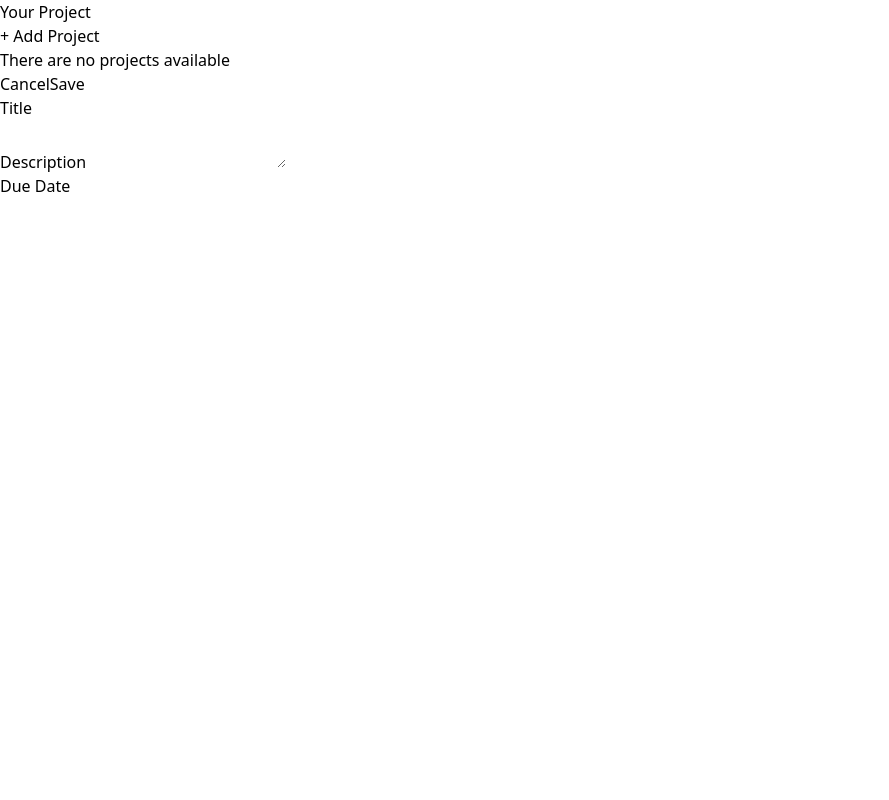
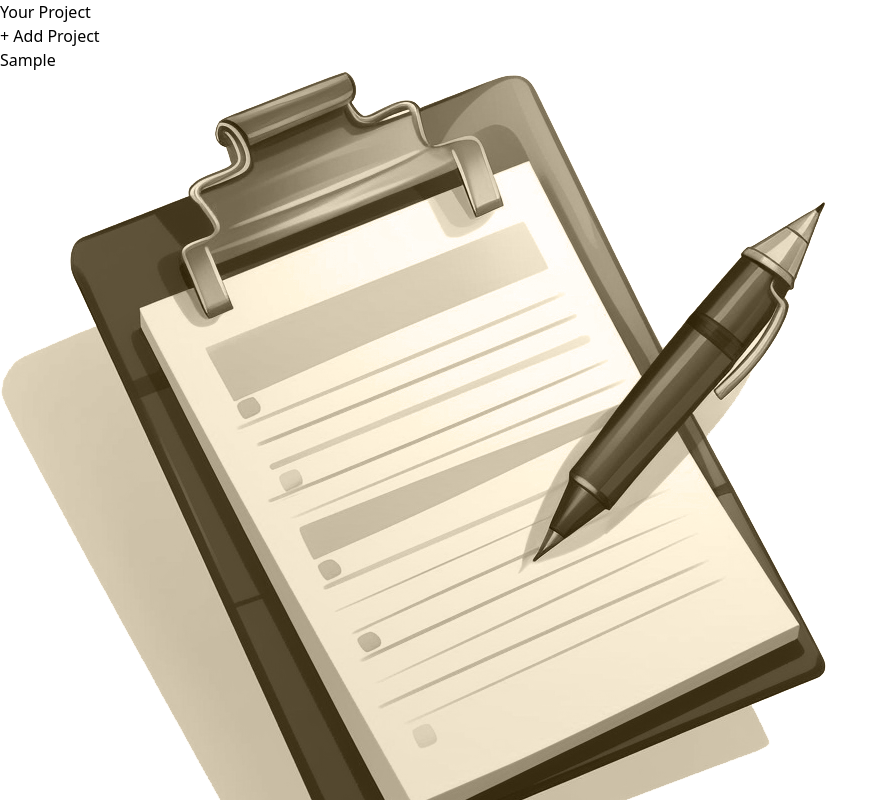
Before and after one commit to devromarc/ReactPractice-TodoApp, a React (Vite) app: page / in a window 1280 px wide. Shown: the top 800 px of the page, without its empty margins (0-889 px from the left). Built offline with nearby package versions, Linux system fonts and the light colour scheme.

Commit message:
Made newState for projects and component rendering

```diff
--- a/src/App.jsx
+++ b/src/App.jsx
@@ -4,36 +4,35 @@ import NewProject from "./components/NewProject";
 import SideBar from "./components/SideBar";
 
 function App() {
-  const [projectList, setProjectList] = useState([]);
-  const [newProject, setNewProject] = useState({
-    title: "",
-    description: "",
-    date: "",
+  const [projectsState, setProjectsState] = useState({
+    selectedProjectID: undefined,
+    projects: [],
   });
 
   // const isThereProjects = projectList.length <= 0;
+  function handleAddingNewProject() {
+    setProjectsState((prevState) => {
+      return {
+        ...prevState,
+        selectedProjectID: null,
+        projects: [],
+      };
+    });
+  }
 
-  function handleSaveProject() {
-    setProjectList((prevState) => [newProject, ...prevState]);
+  let content;
+  if (projectsState.selectedProjectID === undefined) {
+    content = <LandingPage onAddProject={handleAddingNewProject} />;
+  }
+  if (projectsState.selectedProjectID === null) {
+    content = <NewProject />;
   }
 
   return (
     <main className="h-screen my-8 flex gap-8">
-      <SideBar projects={projectList} />
-      {/* {isThereProjects ? (
-        <LandingPage />
-      ) : (
-        <NewProject
-          onSetNewProject={setNewProject}
-          projectData={newProject}
-          onSaveProj={handleSaveProject}
-        />
-      )} */}
-      <NewProject
-        onSetNewProject={setNewProject}
-        projectData={newProject}
-        onSaveProj={handleSaveProject}
-      />
+      <SideBar onAddProject={handleAddingNewProject} />
+
+      {content}
     </main>
   );
 }
--- a/src/components/LandingPage.jsx
+++ b/src/components/LandingPage.jsx
@@ -2,7 +2,7 @@ import React from "react";
 import logo from "/logo.png";
 import Button from "./utils/Button";
 
-const LandingPage = () => {
+const LandingPage = ({ onAddProject }) => {
   return (
     <div className="mt-24 text-center w-2/3">
       <img
@@ -17,7 +17,7 @@ const LandingPage = () => {
         Select Project or Get Started with a New one.
       </p>
       <p className="mt-8">
-        <Button>Create a New Project</Button>
+        <Button onClick={onAddProject}>Create a New Project</Button>
       </p>
     </div>
   );
--- a/src/components/NewProject.jsx
+++ b/src/components/NewProject.jsx
@@ -1,38 +1,19 @@
 import React from "react";
 import Input from "./utils/Input";
 
-const NewProject = ({ onSetNewProject, projectData, onSaveProj }) => {
+const NewProject = ({}) => {
   return (
     <div className="w-[35rem] mt-16">
       <menu className="flex items-center justify-end gap-4 my-4">
         <button className="text-stone-800 hover:text-stone-950">Cancel</button>
-        <button
-          onClick={onSaveProj}
-          className="px-6 py-2 rounded-md bg-stone-800 text-stone-50 hover:bg-stone-950"
-        >
+        <button className="px-6 py-2 rounded-md bg-stone-800 text-stone-50 hover:bg-stone-950">
           Save
         </button>
       </menu>
       <div>
-        <Input
-          label="Title"
-          value={projectData.title}
-          name="title"
-          onSetNewProject={onSetNewProject}
-        />
-        <Input
-          textarea
-          label="Description"
-          value={projectData.description}
-          name="description"
-          onSetNewProject={onSetNewProject}
-        />
-        <Input
-          label="Due Date"
-          value={projectData.date}
-          name="date"
-          onSetNewProject={onSetNewProject}
-        />
+        <Input label="Title" name="title" />
+        <Input textarea label="Description" />
+        <Input label="Due Date" name="date" />
       </div>
     </div>
   );
--- a/src/components/Sidebar.jsx
+++ b/src/components/Sidebar.jsx
@@ -1,25 +1,17 @@
 import React from "react";
 import Button from "./utils/Button";
 
-const SideBar = ({ projects }) => {
-  const isThereAproject = projects.length < 1;
-
+const SideBar = ({ onAddProject }) => {
   return (
     <aside className="w-1/3 px-8 py-16 bg-stone-900 text-stone-50 md:w-72 rounded-r-xl">
       <h2 className="mb-8 font-bold uppercase md:text-xl text-stone-200">
         Your Project
       </h2>
-      <Button>+ Add Project</Button>
+      <Button onClick={onAddProject}>+ Add Project</Button>
       <ul className="mt-8">
-        {!isThereAproject ? (
-          projects.map((project) => (
-            <button className="w-full text-left px-2 py-1 rounded-sm my-1 hover:text-stone-200 hover:bg-stone-800">
-              {project.title}
-            </button>
-          ))
-        ) : (
-          <p>There are no projects available</p>
-        )}
+        <button className="w-full text-left px-2 py-1 rounded-sm my-1 hover:text-stone-200 hover:bg-stone-800">
+          Sample
+        </button>
       </ul>
     </aside>
   );
```
